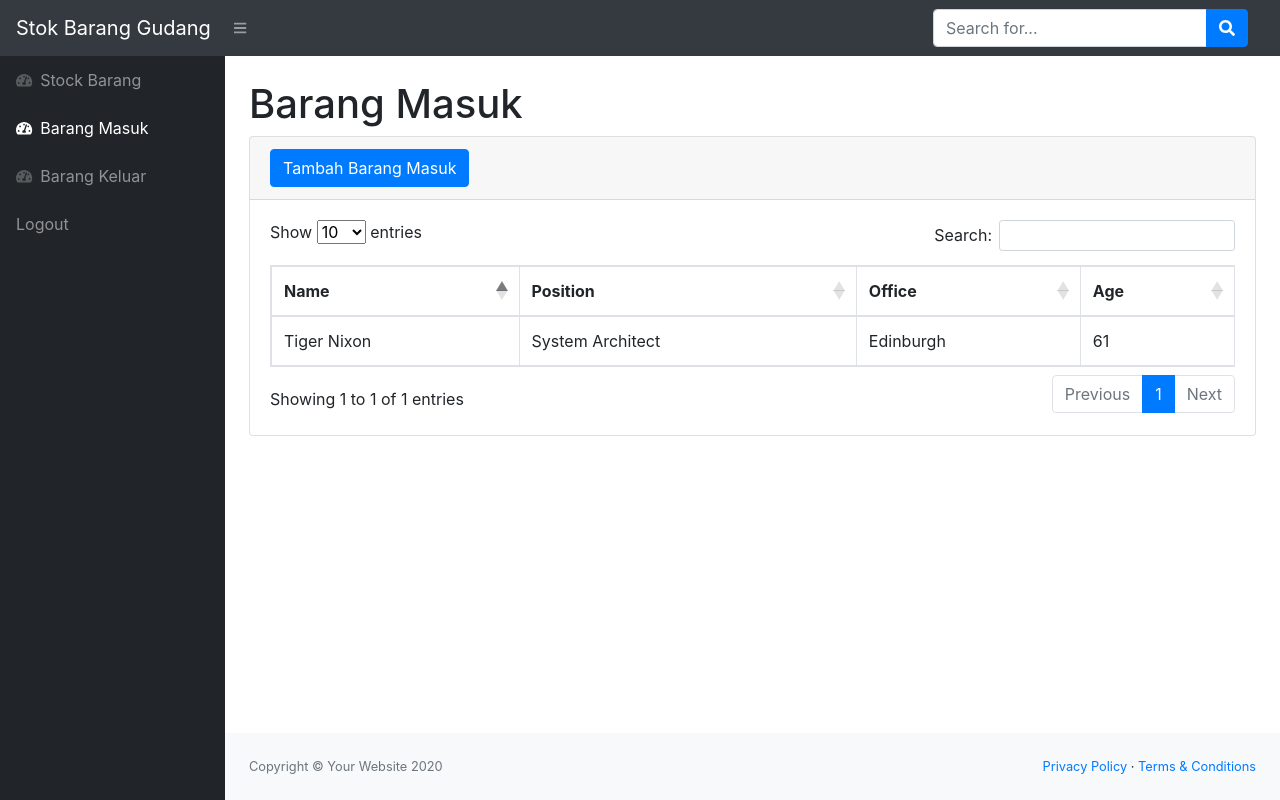
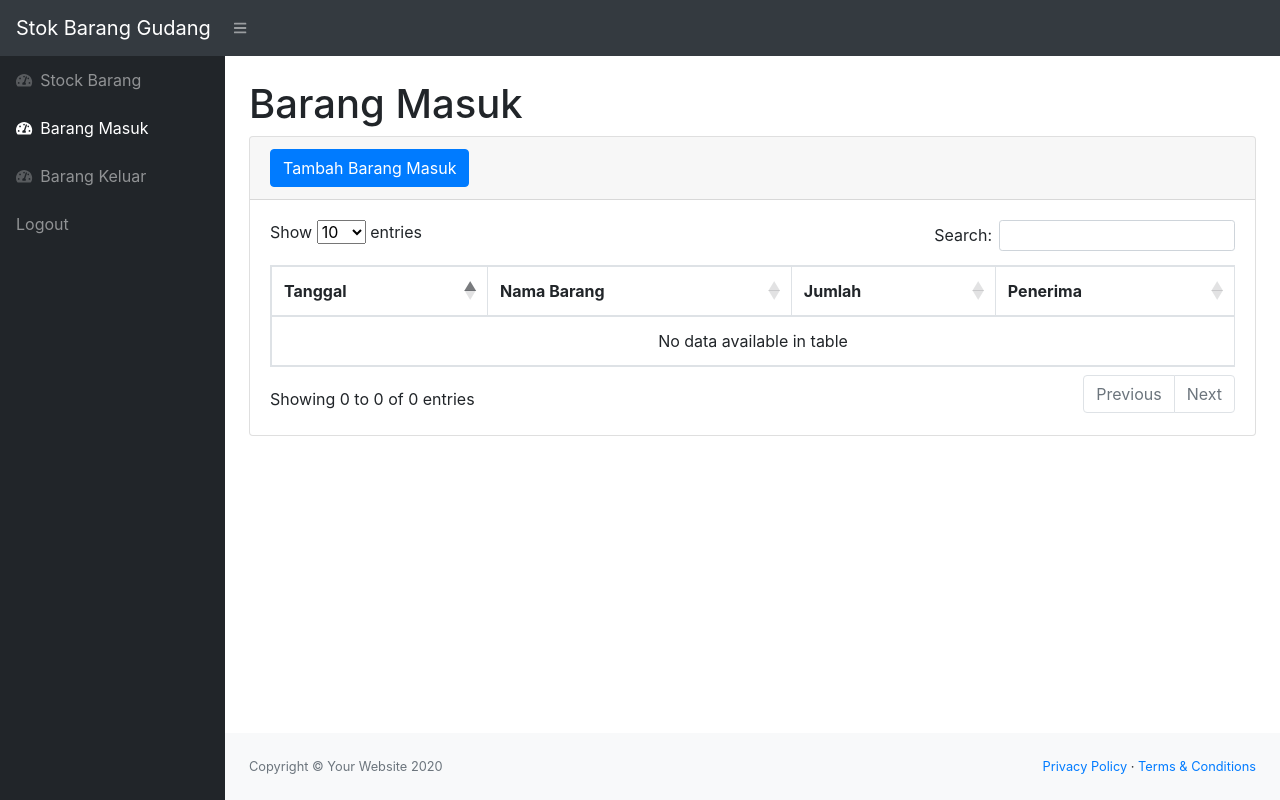
Before and after one commit to randyapr12/stockbarang, a PHP site: page /masuk.php in a window 1280 px wide. Run offline with PHP 8.4, Linux system fonts and the light colour scheme; the visitor is signed in with stand-in values (Sample User, id 1); data that the repository does not hold is empty; some libraries are stand-ins or nearby versions.

Commit message:
add data to table

```diff
--- a/login.php
+++ b/login.php
@@ -33,7 +33,7 @@ if (!isset($_SESSION['log'])) {
         <meta name="viewport" content="width=device-width, initial-scale=1, shrink-to-fit=no" />
         <meta name="description" content="" />
         <meta name="author" content="" />
-        <title>Page Title - SB Admin</title>
+        <title>Stock Barang Gudang</title>
         <link href="css/styles.css" rel="stylesheet" />
         <script src="https://cdnjs.cloudflare.com/ajax/libs/font-awesome/5.15.1/js/all.min.js" crossorigin="anonymous"></script>
     </head>
--- a/masuk.php
+++ b/masuk.php
@@ -21,15 +21,7 @@ require 'cek.php';
         <nav class="sb-topnav navbar navbar-expand navbar-dark bg-dark">
             <a class="navbar-brand" href="masuk.php">Stok Barang Gudang</a>
             <button class="btn btn-link btn-sm order-1 order-lg-0" id="sidebarToggle" href="#"><i class="fas fa-bars"></i></button>
-            <!-- Navbar Search-->
-            <form class="d-none d-md-inline-block form-inline ml-auto mr-0 mr-md-3 my-2 my-md-0">
-                <div class="input-group">
-                    <input class="form-control" type="text" placeholder="Search for..." aria-label="Search" aria-describedby="basic-addon2" />
-                    <div class="input-group-append">
-                        <button class="btn btn-primary" type="button"><i class="fas fa-search"></i></button>
-                    </div>
-                </div>
-            </form>
+
 
         </nav>
         <div id="layoutSidenav">
@@ -73,19 +65,33 @@ require 'cek.php';
                                     <table class="table table-bordered" id="dataTable" width="100%" cellspacing="0">
                                         <thead>
                                             <tr>
-                                                <th>Name</th>
-                                                <th>Position</th>
-                                                <th>Office</th>
-                                                <th>Age</th>
+                                                <th>Tanggal</th>
+                                                <th>Nama Barang</th>
+                                                <th>Jumlah</th>
+                                                <th>Penerima</th>
                                             </tr>
                                         </thead>
                                         <tbody>
+
+                                        <?php
+                                            $ambilsemuadatastock = mysqli_query($conn,"select * from masuk m, stock s where s.idbarang = m.idbarang");
+                                            while($data=mysqli_fetch_array($ambilsemuadatastock)){
+                                                $tanggal = $data ['tanggal'];
+                                                $namabarang = $data ['namabarang'];
+                                                $qty = $data ['qty'];
+                                                $keterangan = $data ['keterangan'];
+
+                                            ?>
                                             <tr>
-                                                <td>Tiger Nixon</td>
-                                                <td>System Architect</td>
-                                                <td>Edinburgh</td>
-                                                <td>61</td>
+                                                <td><?=$tanggal;?></td>
+                                                <td><?=$namabarang;?></td>
+                                                <td><?=$qty;?></td>
+                                                <td><?=$keterangan;?></td>
                                             </tr>
+
+                                            <?php
+                                            };
+                                            ?>
 
                                         </tbody>
                                     </table>
```
Also changed, not shown: index.php (+18 -13 lines), keluar.php (+23 -17 lines).
